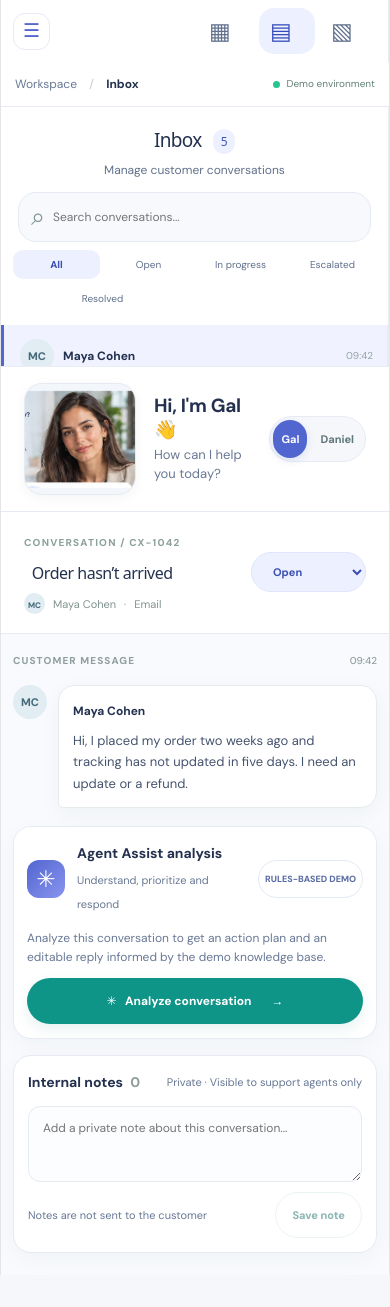
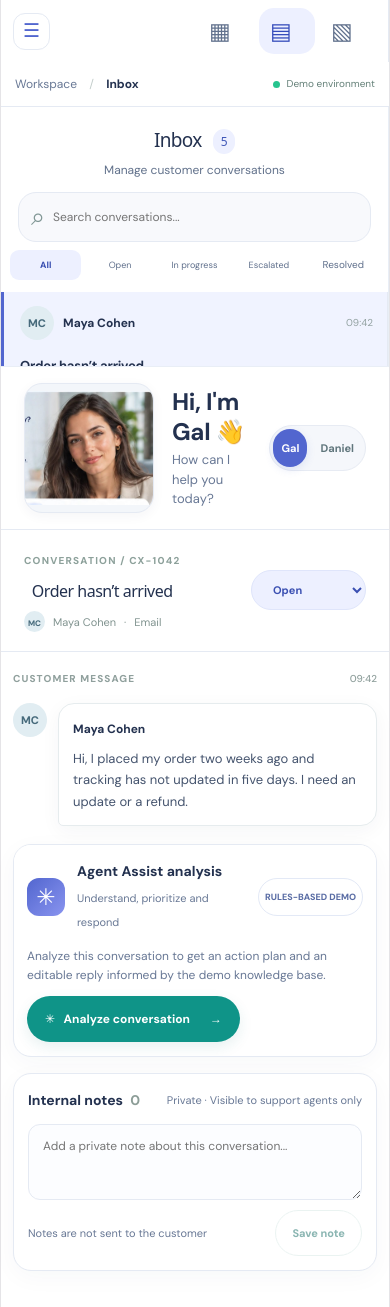
Before and after one commit to tamtam888/CX-Agent-Assist, a React (Vite) app: page / in a window 390 px wide. Before the commit the page ends 1275 px from the top, so only its background shows below. Built offline with nearby package versions, Linux system fonts and the light colour scheme.

Commit message:
fix: enlarge agent portraits, left-align analysis CTA, single-row filters and remove empty gray canvas

```diff
--- a/src/App.css
+++ b/src/App.css
@@ -403,3 +403,32 @@ html,body,#root{min-height:100%;width:100%;margin:0}
 @media(max-width:1380px){.cx-inbox{grid-template-columns:minmax(245px,285px) minmax(0,1fr)}.cx-context{display:none}}
 @media(max-width:850px){.cx-inbox{grid-template-columns:minmax(210px,245px) minmax(0,1fr)}.cx-conversation>.cx-persona-banner{gap:12px;padding:13px}.cx-conversation>.cx-persona-banner .cx-persona-portrait{width:120px;height:120px;min-width:120px;max-width:120px;flex-basis:120px}.cx-conversation>.cx-persona-banner .cx-persona-intro strong{font-size:19px}}
 @media(max-width:590px){.cx-inbox{display:block}.cx-conversation>.cx-persona-banner{flex-wrap:wrap}.cx-conversation>.cx-persona-banner .cx-persona-portrait{width:112px;height:112px;min-width:112px;max-width:112px;flex-basis:112px}.cx-conversation>.cx-persona-banner .cx-persona-intro{flex:1 1 calc(100% - 125px)}.cx-conversation>.cx-persona-banner .cx-persona-switch{margin-left:auto}.cx-ai-heading{padding:14px 13px 8px}.cx-ai-description{margin:5px 13px 12px}.cx-ai-panel>.cx-primary{margin:0 13px 14px}}
+
+
+/* Visual QA corrections — October: portrait, CTA, filters, empty canvas */
+.cx-filters{display:grid;grid-template-columns:repeat(5,minmax(0,1fr));gap:3px;padding:0 9px 12px;overflow:visible}
+.cx-filters button,.cx-filters button:last-child{grid-column:auto;min-width:0;padding:9px 2px;font-size:10px;line-height:1.2;white-space:normal;text-align:center;border-radius:9px}
+.cx-conversation>.cx-persona-banner{padding:13px 22px;gap:22px;background:#fff}
+.cx-conversation>.cx-persona-banner .cx-persona-portrait{width:194px;height:194px;min-width:194px;max-width:194px;flex:0 0 194px;border-radius:18px}
+.cx-conversation>.cx-persona-banner .cx-persona-portrait img{width:100%;height:100%;object-fit:contain;object-position:center}
+.cx-conversation>.cx-persona-banner .cx-persona-intro strong{font-size:24px}
+.cx-ai-panel{text-align:left}
+.cx-ai-panel>.cx-primary{display:inline-flex;width:auto;min-width:190px;max-width:calc(100% - 36px);margin:0 0 18px 18px!important;vertical-align:top}
+.cx-conversation-body{flex:0 0 auto;min-height:0!important;background:#fff;padding:20px 22px 28px}
+.cx-conversation{min-height:0!important;background:#fff}
+.cx-inbox{align-items:stretch;background:#fff}
+.cx-notes{margin-bottom:12px}
+@media(max-width:1380px){
+ .cx-conversation>.cx-persona-banner .cx-persona-portrait{width:178px;height:178px;min-width:178px;max-width:178px;flex-basis:178px}
+}
+@media(max-width:850px){
+ .cx-conversation>.cx-persona-banner .cx-persona-portrait{width:135px;height:135px;min-width:135px;max-width:135px;flex-basis:135px}
+ .cx-conversation>.cx-persona-banner{gap:12px;padding:13px}
+ .cx-filters button{font-size:9px}
+}
+@media(max-width:590px){
+ .cx-conversation>.cx-persona-banner .cx-persona-portrait{width:130px;height:130px;min-width:130px;max-width:130px;flex-basis:130px}
+ .cx-conversation>.cx-persona-banner .cx-persona-intro{flex:1 1 calc(100% - 145px)}
+ .cx-conversation-body{padding:15px 12px 24px}
+ .cx-ai-panel>.cx-primary{margin:0 0 14px 13px!important;max-width:calc(100% - 26px)}
+}
```
